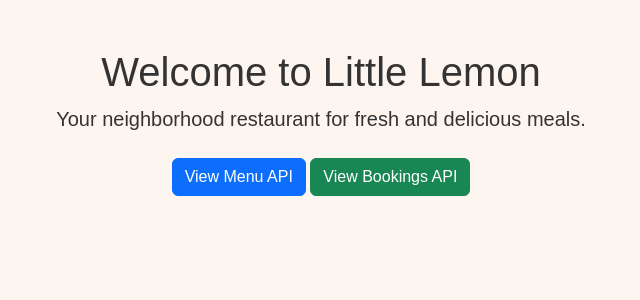
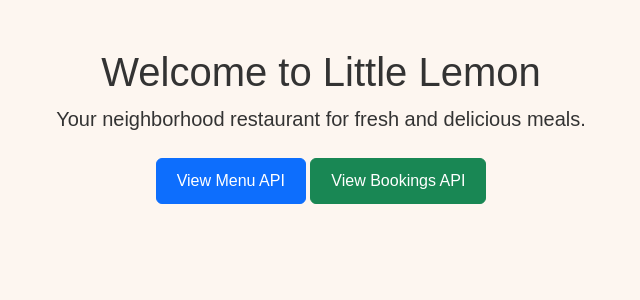
Before and after one commit to YogeshRajkumar/Application, a Python web app: template coursara/templates/index.html in a window 1280 px wide. Shown: the top 300 px of the page, without its empty margins (319-959 px from the left). Run offline with Jinja, Linux system fonts and the light colour scheme; the template is opened without the code that fills it, so the values that code supplies are empty.

Commit message:
Update style.css

```diff
--- a/coursara/static/style.css
+++ b/coursara/static/style.css
@@ -3,3 +3,9 @@ body {
     background-color: #fdf6f0;
     color: #333;
 }
+
+/* Make buttons slightly larger for mobile */
+.btn {
+    padding: 10px 20px;
+    font-size: 16px;
+}
```
